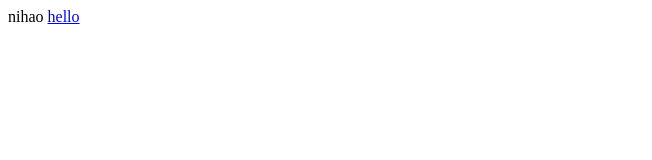
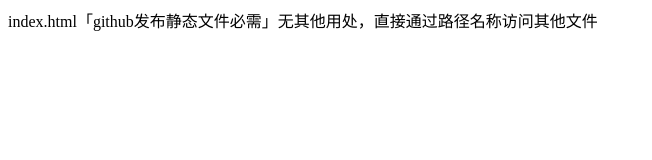
Before and after one commit to guozhiyong-91/offline-webs, a plain HTML site: page index.html in a window 1280 px wide. Shown: the whole page, without its empty margins (0-652 px from the left). Drawn offline with Linux system fonts and the light colour scheme.

Commit message:
Update index.html

```diff
--- a/index.html
+++ b/index.html
@@ -1,6 +1,5 @@
 <html>
   <body>
-    nihao
-    <a href="./《如何阅读一本书》——书评及内容纲要 @ 编程随想的博客 (2024_11_23 23：04：04).html">hello</a>
+  index.html「github发布静态文件必需」无其他用处，直接通过路径名称访问其他文件
   </body>
 </html>
```
